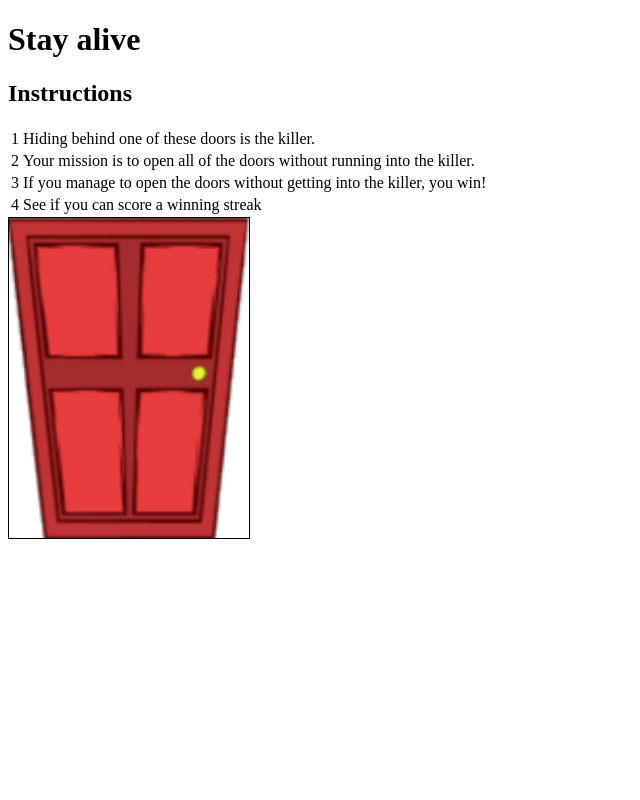
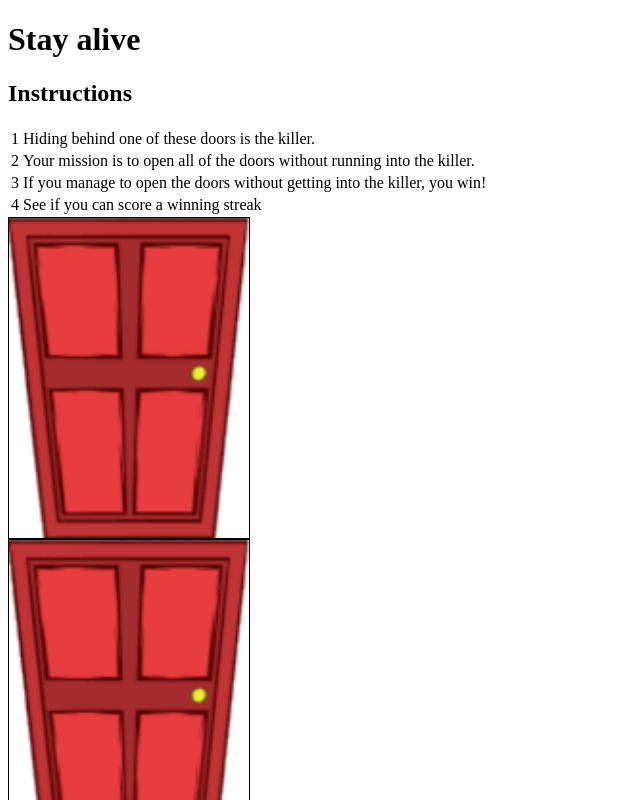
Before and after one commit to jekiquin/chorebot, a React (Create React App) app: page / in a window 1280 px wide. Shown: the top 800 px of the page, without its empty margins (0-640 px from the left). Built offline with nearby package versions, Linux system fonts and the light colour scheme.

Commit message:
added Doors component

```diff
--- a/src/App.js
+++ b/src/App.js
@@ -1,18 +1,15 @@
-import Door from './components/Door/Door';
 import Header from './components/Header/Header';
 import Instructions from './components/Instructions/Instructions';
-
-const NUM_DOORS = 3;
+import Doors from './components/Doors/Doors';
 
 function App() {
-
 
   return (
     <div className="App">
       <Header />
       <div className='game'>
         <Instructions />
-        <Door />
+        <Doors />
       </div>
     </div>
   );
--- /dev/null
+++ b/src/components/Doors/Doors.js
@@ -0,0 +1,21 @@
+import Door from "../Door/Door";
+import uniqid from 'uniqid';
+
+const NUM_DOORS = 3;
+function Doors() {
+
+    const displayDoors = (numOfDoors) => {
+        return Array(numOfDoors).fill(null).map(() => {
+          return <Door key={uniqid()} />
+        })
+    }
+
+
+    return(
+        <div className='Doors'>
+            {displayDoors(NUM_DOORS)}
+        </div>
+    )
+}
+
+export default Doors;
```
